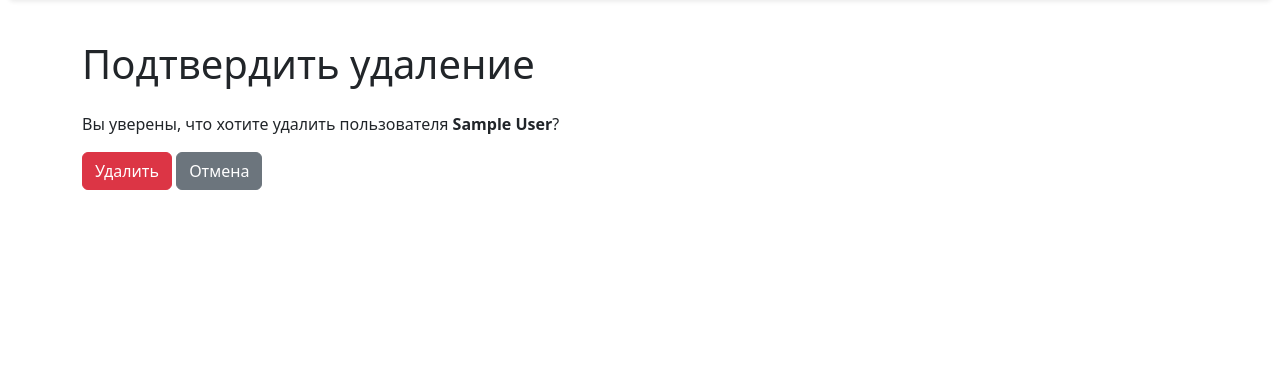
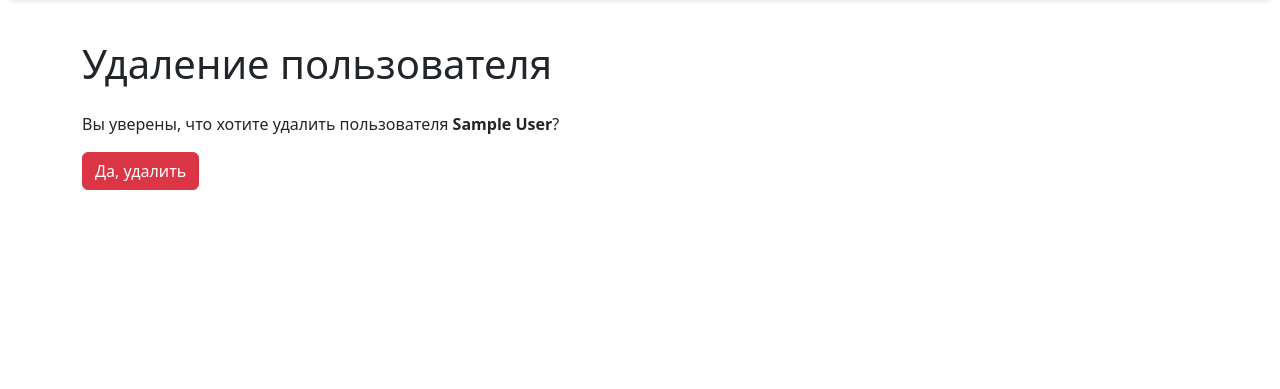
Before and after one commit to lawyer-arch/python-project-52, a Django app: page /users/1/delete/ in a window 1280 px wide. Shown: the part 60-449 px from the top of the page. Run offline with Django 5.2, Linux system fonts and the light colour scheme; the visitor is signed in with stand-in values (Sample User, id 1); data comes from the database, SQL or seed files in the repository; some libraries are stand-ins or nearby versions.

Commit message:
Исправил вывод сообщения о невозможности удаления пользователя если связан с задачами

```diff
--- a/templates/users/delete.html
+++ b/templates/users/delete.html
@@ -4,13 +4,12 @@
 
 {% block content %}
 <div class="container my-4">
-    <h1 class="my-4">{% trans "Подтвердить удаление" %}</h1>
+    <h1 class="my-4">{% trans "Удаление пользователя" %}</h1>
     <p>{% trans "Вы уверены, что хотите удалить пользователя" %} <strong>{{ user.get_full_name }}</strong>?</p>
 
     <form action="{% url 'users:users_delete' user.id %}" method="post">
         {% csrf_token %}
-        <button type="submit" class="btn btn-danger">{% trans "Удалить" %}</button>
-        <a href="{% url 'users:users_list' %}" class="btn btn-secondary">{% trans "Отмена" %}</a>
+        <button type="submit" class="btn btn-danger">{% trans "Да, удалить" %}</button>
     </form>
 </div>
 {% endblock %}
--- a/users/views.py
+++ b/users/views.py
@@ -7,9 +7,9 @@ from django.views.generic import ListView, CreateView, UpdateView, DeleteView
 from django.contrib.auth.mixins import LoginRequiredMixin, UserPassesTestMixin
 from django.contrib.auth.models import User
 from django.urls import reverse_lazy
-from django.http import HttpResponseBadRequest
 
 from .forms import RegisterForm, CustomUserChangeForm
+from tasks.models import Task
 
 logger = logging.getLogger("users")
 
@@ -91,3 +91,25 @@ class UsersDeleteView(
     success_url = reverse_lazy("users:users_list")
     success_message = _("Пользователь успешно удален")
     log_message = "Пользователь удален: {obj.username}"
+
+    def post(self, request, *args, **kwargs):
+        """
+        Переопределяем POST, чтобы перед удалением проверить связанные задачи.
+        """
+        self.object = self.get_object()  # объект берётся по pk из URL
+        user_id = self.object.id
+
+        # Проверяем, есть ли задачи, автором которых является пользователь
+        if Task.objects.filter(author=self.object).exists():
+            messages.error(
+                request,
+                _("Невозможно удалить пользователя, потому что он используется")
+            )
+            logger.warning(f"Попытка удалить пользователя {user_id}, который является автором задач")
+            return redirect(self.success_url)
+
+        # Если связей нет — вызываем стандартное удаление
+        response = super().post(request, *args, **kwargs)
+        messages.success(request, _("Пользователь успешно удалён"))
+        logger.info(f"Пользователь {user_id} удалён")
+        return response
```
Also changed, not shown: tests/test_users.py (+1 -1 lines).
